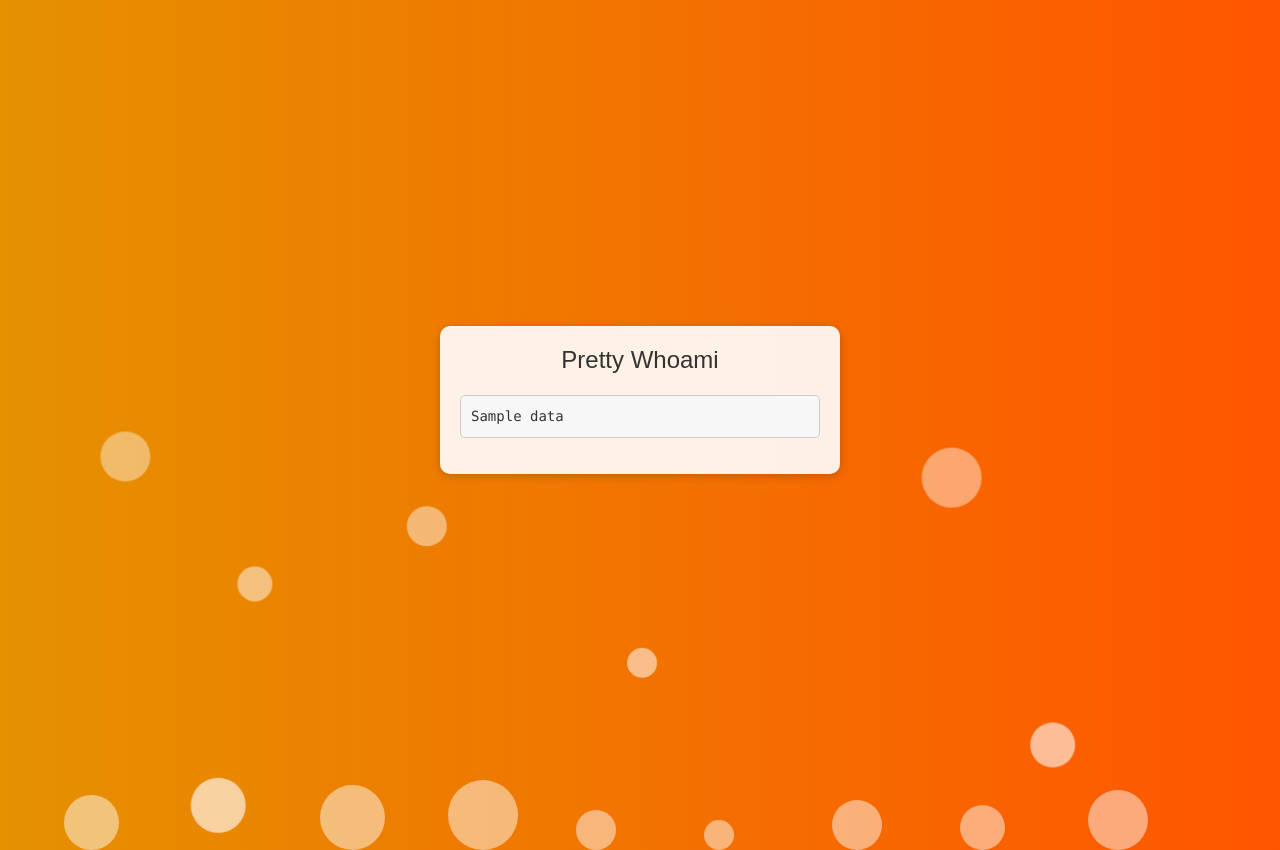
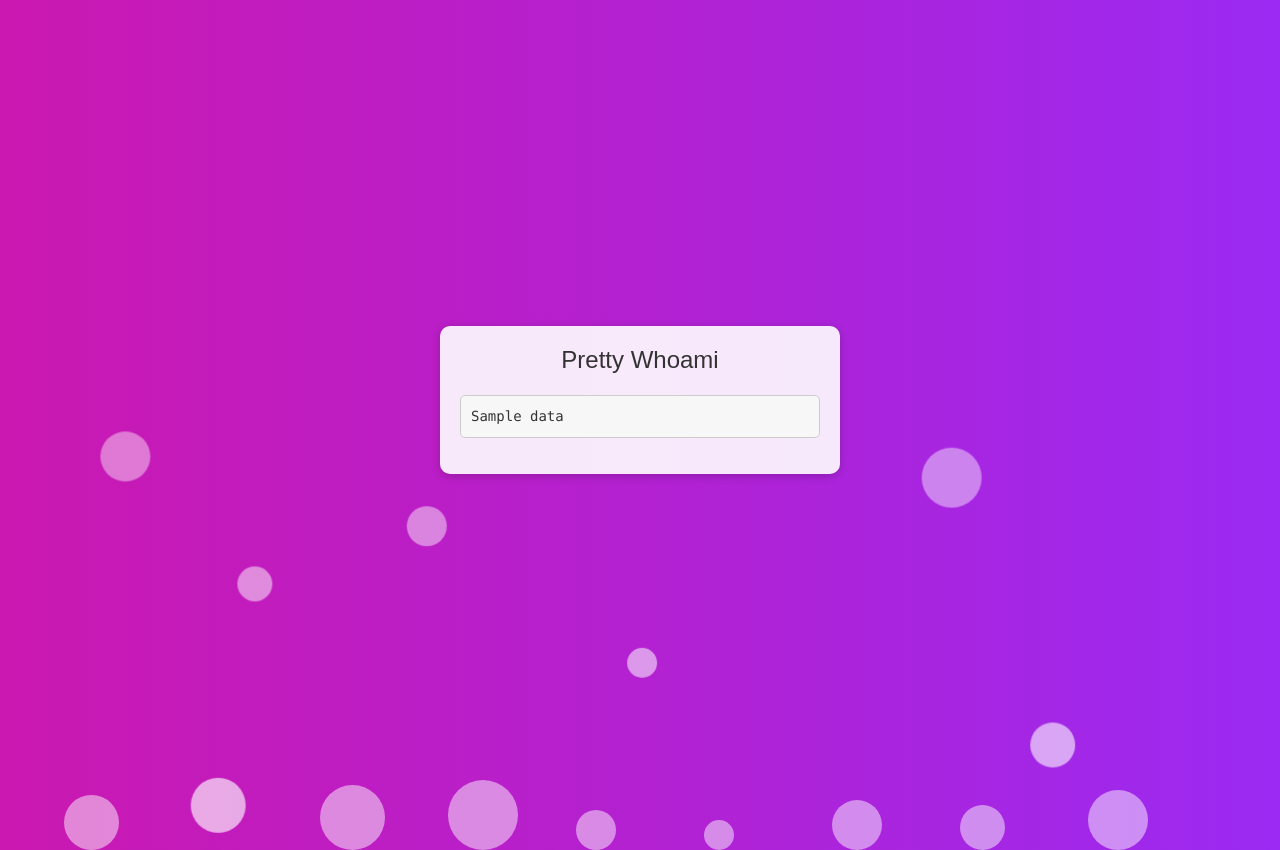
Before and after one commit to App-Playstore/pretty-whoami, a Flask app: template templates/index.html in a window 1280 px wide. Run offline with Flask 3, Linux system fonts and the light colour scheme; the template is opened without the code that fills it: most values are stand-ins (such as "Sample title", 1, 10 or a date in 2020); parts of the project's set-up code (start-up, migrations or seed data) failed here and were passed over.

Commit message:
release new colors

```diff
--- a/templates/index.html
+++ b/templates/index.html
@@ -11,7 +11,7 @@
             justify-content: center;
             align-items: center;
             height: 100vh;
-            background-image: linear-gradient(to right, rgb(229, 145, 0), rgb(255, 85, 0));
+            background-image: linear-gradient(to right, rgb(203, 24, 176), rgb(155, 42, 242));
             font-family: 'Arial', sans-serif;
             color: #fff;
             margin: 0;
--- a/version.py
+++ b/version.py
@@ -1 +1 @@
-__version__ = "v2.1"
+__version__ = "v2.2"
```
Also changed, not shown: README.md.
